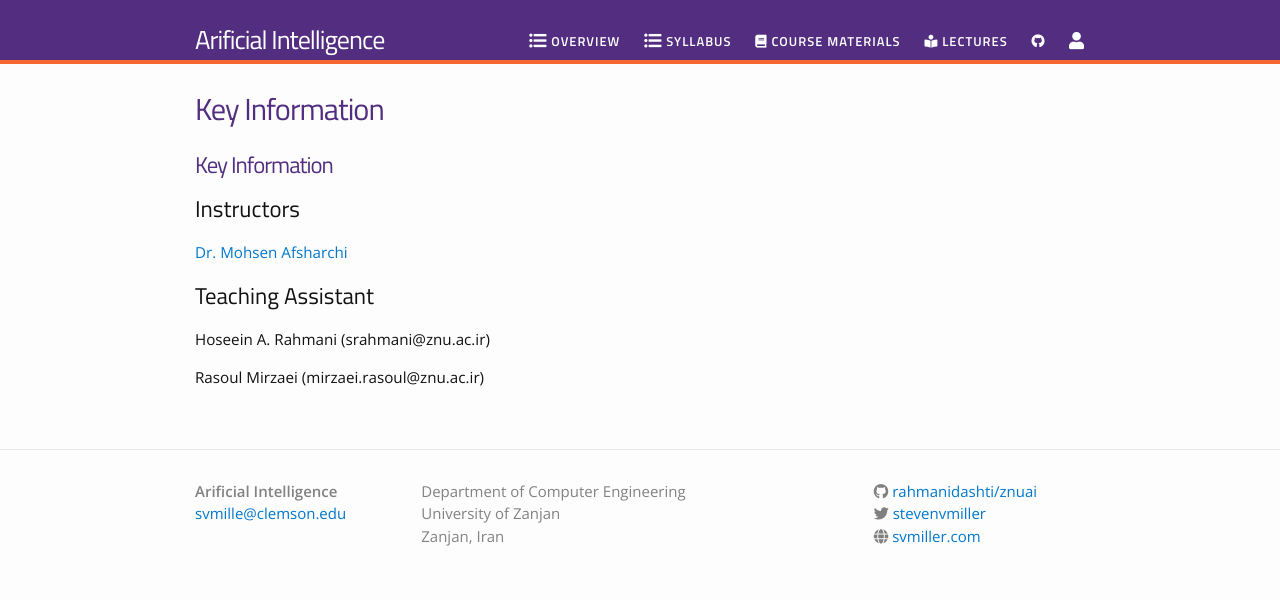
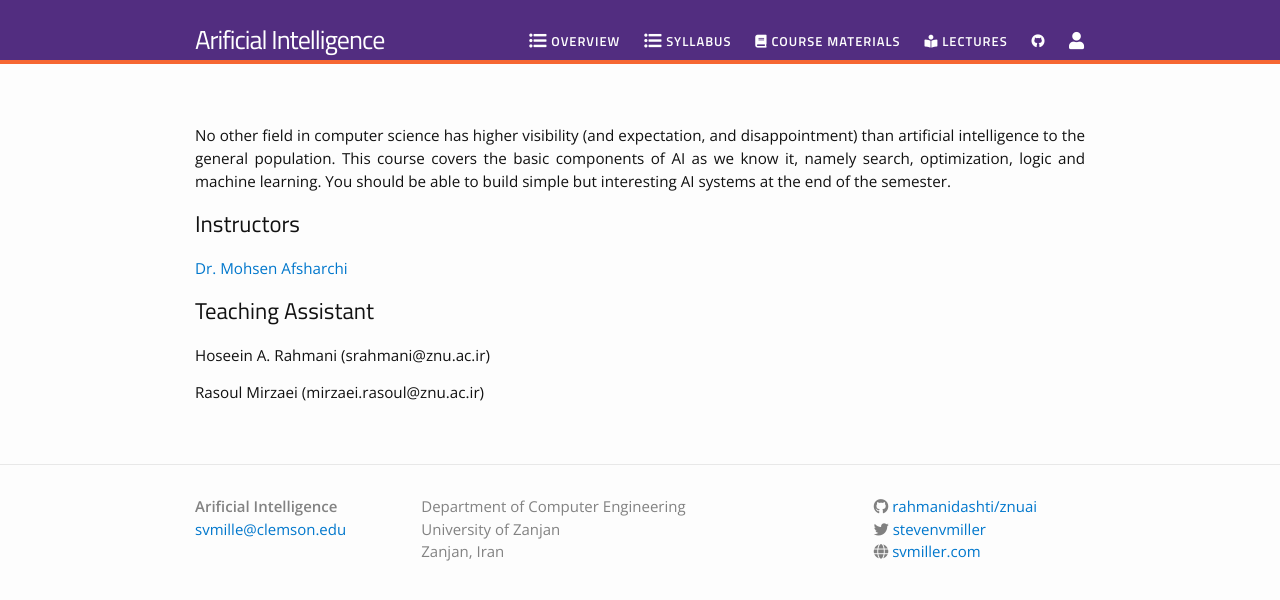
Before and after one commit to rahmanidashti/znuai, a Jekyll site: the page built from overview.md, in a window 1280 px wide. Shown: the top 600 px of the page. Built offline with Jekyll 4.4.1, drawn with Linux system fonts in a browser that asks for light colours; nearby versions of some CDN libraries; our own code applies the rules of GitHub Pages for plain Markdown files.

Commit message:
Update overview.md

```diff
--- a/overview.md
+++ b/overview.md
@@ -1,4 +1,4 @@
-# Key Information
+<p style="text-align: justify;"> No other field in computer science has higher visibility (and expectation, and disappointment) than artificial intelligence to the general population.  This course covers the basic components of AI as we know it, namely search, optimization, logic and machine learning. You should be able to build simple but interesting AI systems at the end of the semester.</p>
 
 ## Instructors
 [Dr. Mohsen Afsharchi](http://cv.znu.ac.ir/afsharchim)
```
